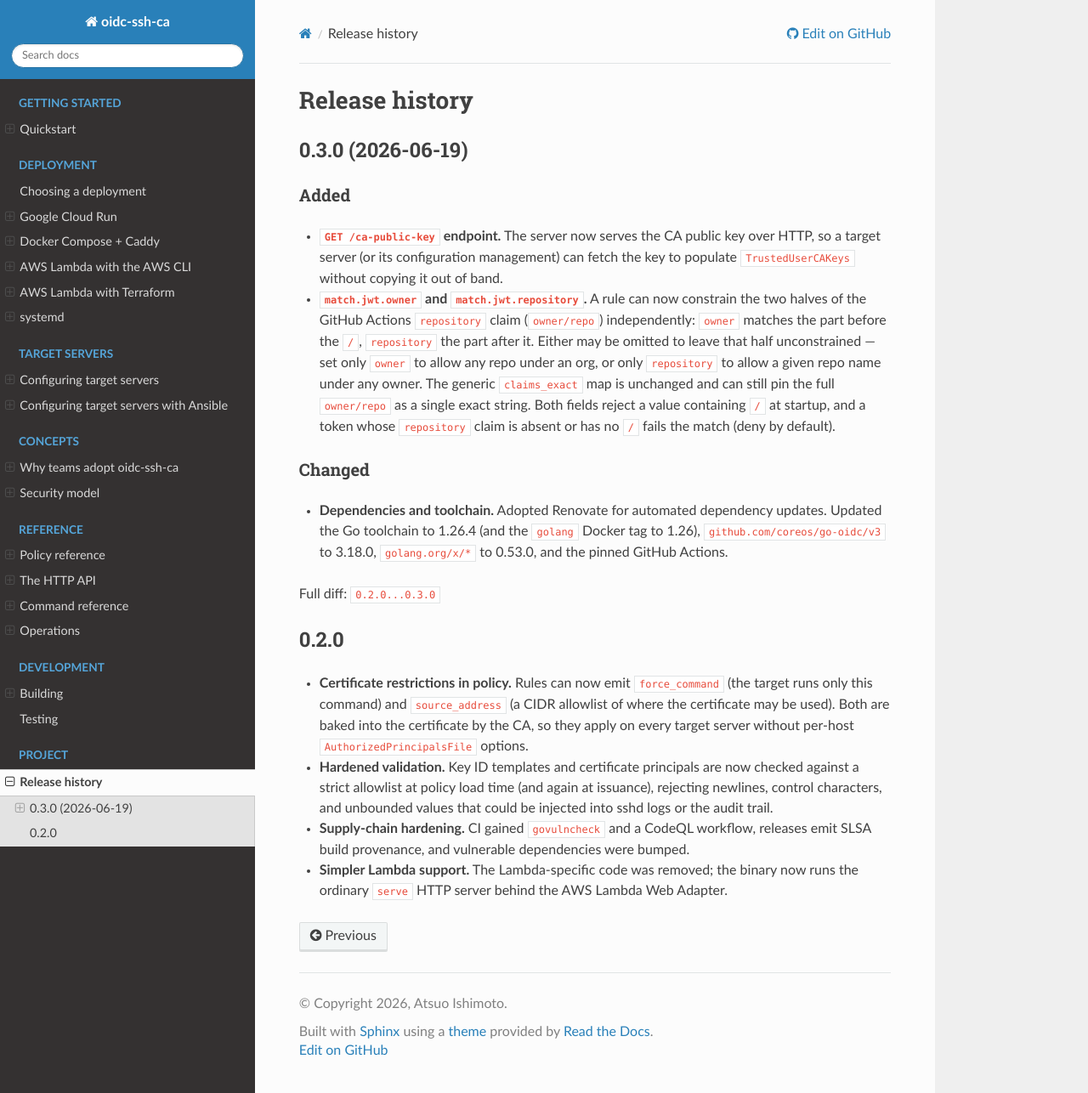
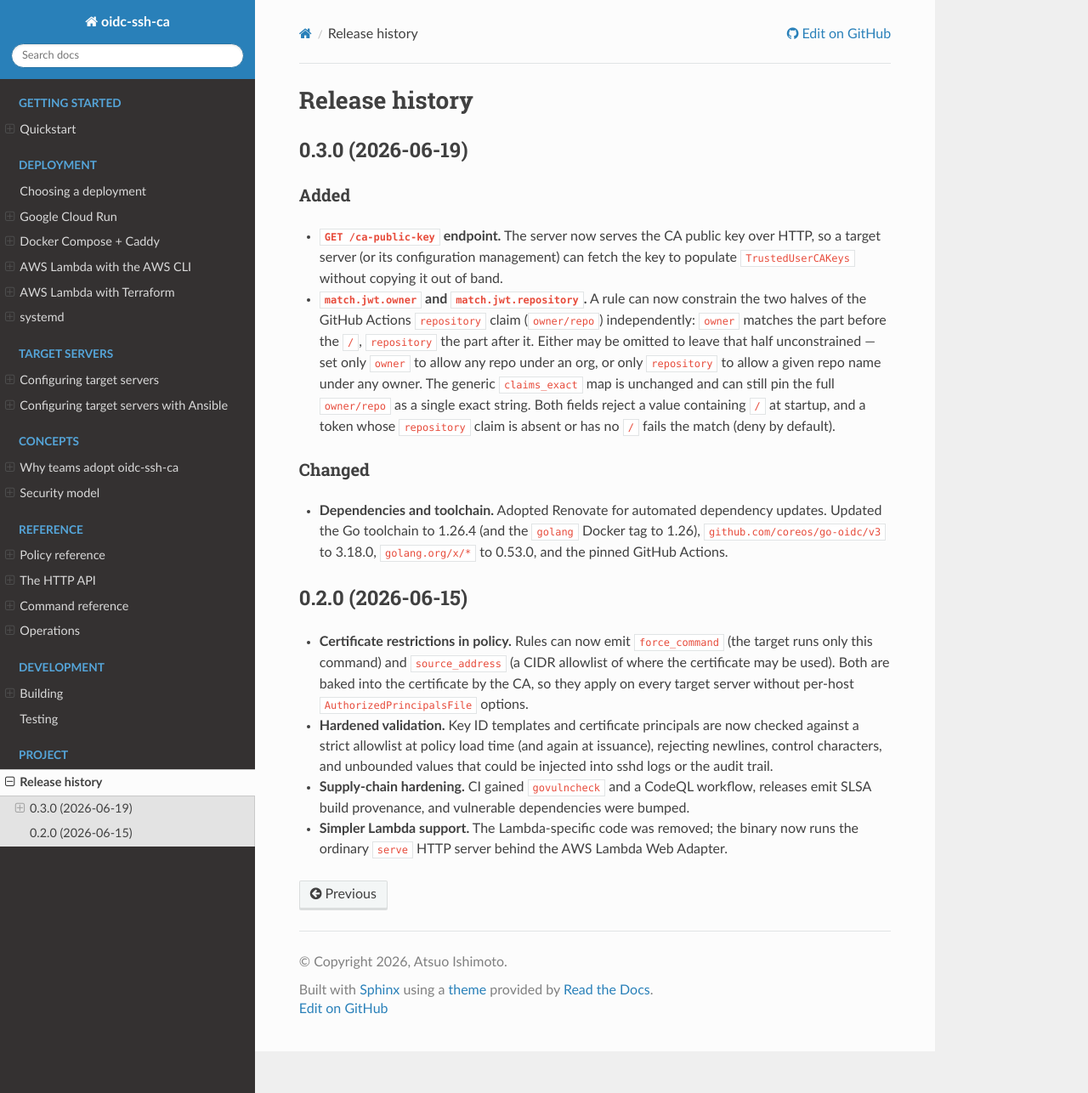
Before and after one commit to atsuoishimoto/oidc-ssh-ca, a Sphinx documentation site: the page built from docs/history.md, in a window 1280 px wide and 1286 px high. Shown: the whole window at 85% size. Built offline with Sphinx 7.4.7 and the Read the Docs theme 3.1.0, drawn with Linux system fonts in a browser that asks for light colours.

Commit message:
Update history.md

```diff
--- a/docs/history.md
+++ b/docs/history.md
@@ -25,9 +25,8 @@
   1.26), `github.com/coreos/go-oidc/v3` to 3.18.0, `golang.org/x/*` to 0.53.0,
   and the pinned GitHub Actions.
 
-Full diff: [`0.2.0...0.3.0`](https://github.com/atsuoishimoto/oidc-ssh-ca/compare/0.2.0...0.3.0)
 
-## 0.2.0
+## 0.2.0  (2026-06-15)
 
 - **Certificate restrictions in policy.** Rules can now emit `force_command`
   (the target runs only this command) and `source_address` (a CIDR allowlist
```
